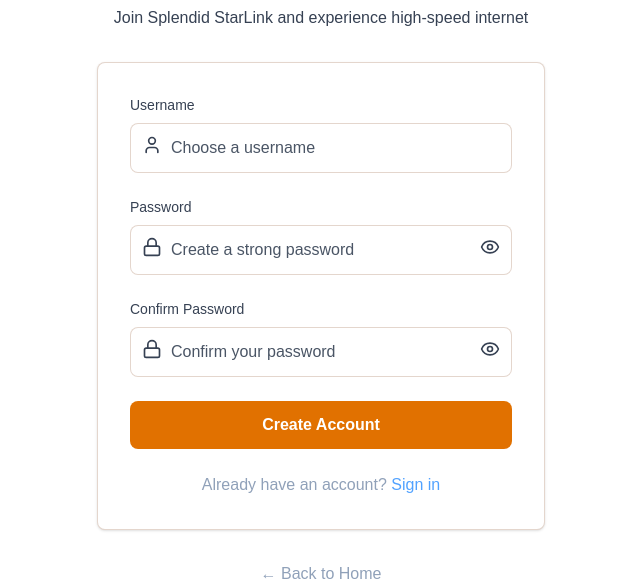
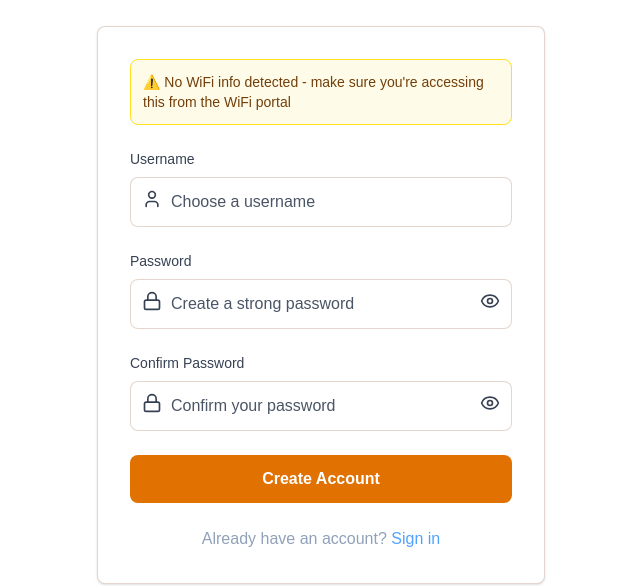
Before and after one commit to SAMJELA-ANGELO/splendidStarlink, a Next.js app: page /auth/signup in a window 1280 px wide. Shown: the part 146-732 px from the top of the page, without its empty margins (319-959 px from the left). Built offline with nearby package versions, Linux system fonts and the light colour scheme; no server answers.

Commit message:
ip listing

```diff
--- a/app/auth/signup/page.tsx
+++ b/app/auth/signup/page.tsx
@@ -30,15 +30,33 @@
 
   // Handle URL parameters for redirect
   useEffect(() => {
+    console.log('📱 ===== SIGNUP PAGE LOAD - URL PARAMETER EXTRACTION START =====');
+    const fullUrl = window.location.href;
+    console.log('📱 Full URL:', fullUrl);
+
     const urlParams = new URLSearchParams(window.location.search);
     const redirect = urlParams.get('redirect');
     const plan = urlParams.get('plan');
     const name = urlParams.get('name');
     const mac = urlParams.get('mac');
-    const routerParam = urlParams.get('router');
-    const ip = urlParams.get('ip');
+    const routerParam = urlParams.get('router_id') || urlParams.get('router');
+    const ip = urlParams.get('ip') || urlParams.get('client-ip');
     const link_login = urlParams.get('link_login');
     const link_orig = urlParams.get('link_orig');
+
+    console.log('📱 Extracted URL parameters:', {
+      redirect,
+      plan,
+      name,
+      mac: mac || 'NOT FOUND',
+      routerParam: routerParam || 'NOT FOUND',
+      ip: ip || 'NOT FOUND',
+      link_login: link_login || 'NOT FOUND',
+      link_orig: link_orig || 'NOT FOUND'
+    });
+
+    const hasWiFiData = !!(mac || routerParam || ip || link_login);
+    console.log('📱 Has WiFi data?', hasWiFiData);
 
     if (redirect || plan || name || mac || routerParam || ip || link_login || link_orig) {
       setRedirectInfo({
@@ -52,11 +70,15 @@
         link_orig: link_orig || ''
       });
 
-      // Log captured WiFi info for debugging
       if (mac || routerParam || ip || link_login) {
-        console.log('📱 WiFi Portal Info Captured (Signup):', { mac, router: routerParam, ip, link_login: !!link_login, link_orig: !!link_orig });
+        console.log('✅ WiFi Portal Info Captured (Signup):', { mac, router: routerParam, ip, link_login: !!link_login, link_orig: !!link_orig });
       }
+    } else {
+      console.warn('⚠️ No WiFi or redirect parameters found - user signing up directly without portal');
+      setRedirectInfo({});
     }
+
+    console.log('📱 ===== SIGNUP PAGE LOAD - URL PARAMETER EXTRACTION END =====');
   }, []);
 
   const handleChange = (e: React.ChangeEvent<HTMLInputElement>) => {
@@ -79,30 +101,51 @@
     }
 
     try {
+      console.log('📝 ===== SIGNUP FORM SUBMISSION START =====');
+      console.log('📝 Form data:', { username: formData.username, hasPassword: !!formData.password });
+      console.log('📝 Redirect info state:', redirectInfo);
+
+      const requestBody = {
+        username: formData.username,
+        password: formData.password,
+        macAddress: redirectInfo.mac || null,
+        ipAddress: redirectInfo.ip || null,
+        routerIdentity: redirectInfo.router || null,
+      };
+
+      console.log('📝 Request body to send:', requestBody);
+      console.log('📝 WiFi data status:', {
+        hasMac: !!requestBody.macAddress,
+        hasIp: !!requestBody.ipAddress,
+        hasRouter: !!requestBody.routerIdentity
+      });
+
+      const apiUrl = `${process.env.NEXT_PUBLIC_API_URL || 'https://splendid-starlink.onrender.com'}/auth/register`;
+      console.log('📝 API URL:', apiUrl);
+
       const response = await fetch(
-        `${process.env.NEXT_PUBLIC_API_URL || 'https://splendid-starlink.onrender.com'}/auth/register`,
+        apiUrl,
         {
           method: 'POST',
           headers: {
             'Content-Type': 'application/json',
           },
-          body: JSON.stringify({
-            username: formData.username,
-            password: formData.password,
-            macAddress: redirectInfo.mac || null,
-            ipAddress: redirectInfo.ip || null,
-            routerIdentity: redirectInfo.router || null,
-          }),
+          body: JSON.stringify(requestBody),
         }
       );
 
+      console.log('📝 API Response status:', response.status);
+
       const data = await response.json();
+      console.log('📝 API Response data:', data);
 
       if (!response.ok) {
+        console.error('❌ API Error:', data);
         throw new Error(data.message || 'Signup failed');
       }
 
-      console.log('✅ Signup successful:', { username: formData.username, mac: redirectInfo.mac });
+      console.log('✅ ===== SIGNUP SUCCESSFUL =====');
+      console.log('✅ Signup successful:', { username: formData.username, mac: redirectInfo.mac, ip: redirectInfo.ip, router: redirectInfo.router });
 
       // Store password in localStorage for silent WiFi login after payment
       // Password is only stored on user's device, never transmitted after signup
@@ -156,6 +199,10 @@
 
       throw new Error('Invalid signup response - no user data');
     } catch (err: any) {
+      console.error('❌ ===== SIGNUP FAILED =====');
+      console.error('❌ Error message:', err.message);
+      console.error('❌ Error object:', err);
+      console.log('📝 Last request WiFi data:', { mac: redirectInfo.mac, ip: redirectInfo.ip, router: redirectInfo.router });
       setError(err.message || "An error occurred. Please try again.");
     } finally {
       setIsLoading(false);
@@ -195,6 +242,28 @@
             {redirectInfo.router && (
               <div className="bg-blue-500/10 border border-blue-500/30 text-blue-700 px-4 py-3 rounded-lg text-sm">
                 🛰️ Connected to: <strong>{redirectInfo.router}</strong>
+              </div>
+            )}
+
+            {/* WiFi Data Status Indicator */}
+            {(redirectInfo.mac || redirectInfo.ip || redirectInfo.router) && (
+              <div className="bg-green-50 border border-green-300 rounded-lg p-3 text-sm space-y-1">
+                <div className="font-semibold text-green-900">✅ WiFi Info Captured</div>
+                <div className={`text-xs ${redirectInfo.mac ? 'text-green-700' : 'text-orange-700'}`}>
+                  📍 MAC: {redirectInfo.mac || <span className="italic opacity-60">not captured</span>}
+                </div>
+                <div className={`text-xs ${redirectInfo.ip ? 'text-green-700' : 'text-orange-700'}`}>
+                  🌐 IP: {redirectInfo.ip || <span className="italic opacity-60">not captured</span>}
+                </div>
+                <div className={`text-xs ${redirectInfo.router ? 'text-green-700' : 'text-orange-700'}`}>
+                  🛰️ Router: {redirectInfo.router || <span className="italic opacity-60">not captured</span>}
+                </div>
+              </div>
+            )}
+
+            {!redirectInfo.mac && !redirectInfo.ip && !redirectInfo.router && (
+              <div className="bg-yellow-50 border border-yellow-300 rounded-lg p-3 text-sm text-yellow-900">
+                ⚠️ No WiFi info detected - make sure you're accessing this from the WiFi portal
               </div>
             )}
 
--- a/app/page.tsx
+++ b/app/page.tsx
@@ -73,8 +73,9 @@
           <h1 className="text-3xl font-bold text-amber-900 mb-2">Welcome to Splendid StarLink</h1>
           <p className="text-gray-600 mb-8">You're connected to our WiFi network. Please log in to access the internet.</p>
 
-          <div className="bg-amber-50 rounded-lg p-4 mb-6 text-left">
-            <p className="text-sm text-gray-700 mb-2"><span className="font-semibold">Device MAC:</span> {wifiInfo.mac ? `${wifiInfo.mac.slice(0, 12)}...` : 'Unknown'}</p>
+          <div className="bg-amber-50 rounded-lg p-4 mb-6 text-left space-y-2">
+            <p className="text-sm text-gray-700"><span className="font-semibold">Device MAC:</span> {wifiInfo.mac ? `${wifiInfo.mac.slice(0, 12)}...` : 'Unknown'}</p>
+            <p className="text-sm text-gray-700"><span className="font-semibold">Device IP:</span> {wifiInfo.ip || 'Unknown'}</p>
             <p className="text-sm text-gray-700"><span className="font-semibold">Router:</span> {wifiInfo.router_id || 'Unknown'}</p>
           </div>
 
--- a/login.html
+++ b/login.html
@@ -12,13 +12,15 @@
         // Capture all MikroTik variables needed for session management
 
         var mac = "$(mac-esc)";           // Client MAC address
-        var clientIp = "$(ip)";  // Client IP address
+        var rawIp = "$(ip)" || "$(client-ip)";  // MikroTik may provide either ip or client-ip variable
+        var clientIp = rawIp || "";
         var routerId = "$(identity)";     // Router identity
         var linkLogin = "$(link-login-only)"; // Auto-login endpoint
         var linkOrig = "$(link-orig)";    // Original destination
 
         console.log('🌐 MikroTik Captive Portal:', {
             mac: mac,
+            rawIp: rawIp,
             clientIp: clientIp,
             routerId: routerId,
             hasLinkLogin: !!linkLogin,
@@ -33,7 +35,8 @@
             "&link_login=" + encodeURIComponent(linkLogin) +
             "&link_orig=" + encodeURIComponent(linkOrig);
 
-        console.log('📡 Redirecting to frontend:', redirectUrl.substring(0, 80) + '...');
+        console.log('📡 Redirecting to frontend:', redirectUrl);
+        console.log('📡 Redirect payload', { mac, ip: clientIp, routerId, link_login: linkLogin, link_orig: linkOrig });
 
         // Redirect to Netlify frontend
         window.location.href = redirectUrl;
@@ -56,9 +59,9 @@
         <script>
             // Display captured variables for debugging
             document.getElementById('debug-mac').textContent = 'MAC: ' + (mac || 'Not captured');
-            document.getElementById('debug-ip').textContent = 'IP: ' + (clientIp || 'Not captured');
-            document.getElementById('debug-router').textContent = 'Router: ' + (routerId || 'Not captured');
-            document.getElementById('debug-login-link').textContent = 'Login Link: ' + (linkLogin ? 'Available' : 'Not available');
+        document.getElementById('debug-ip').textContent = 'IP: ' + (clientIp || 'Not captured') + (rawIp && rawIp !== clientIp ? ' (fallback=' + rawIp + ')' : '');
+        document.getElementById('debug-router').textContent = 'Router: ' + (routerId || 'Not captured');
+        document.getElementById('debug-login-link').textContent = 'Login Link: ' + (linkLogin ? 'Available' : 'Not available');
         </script>
     </div>
 
```
